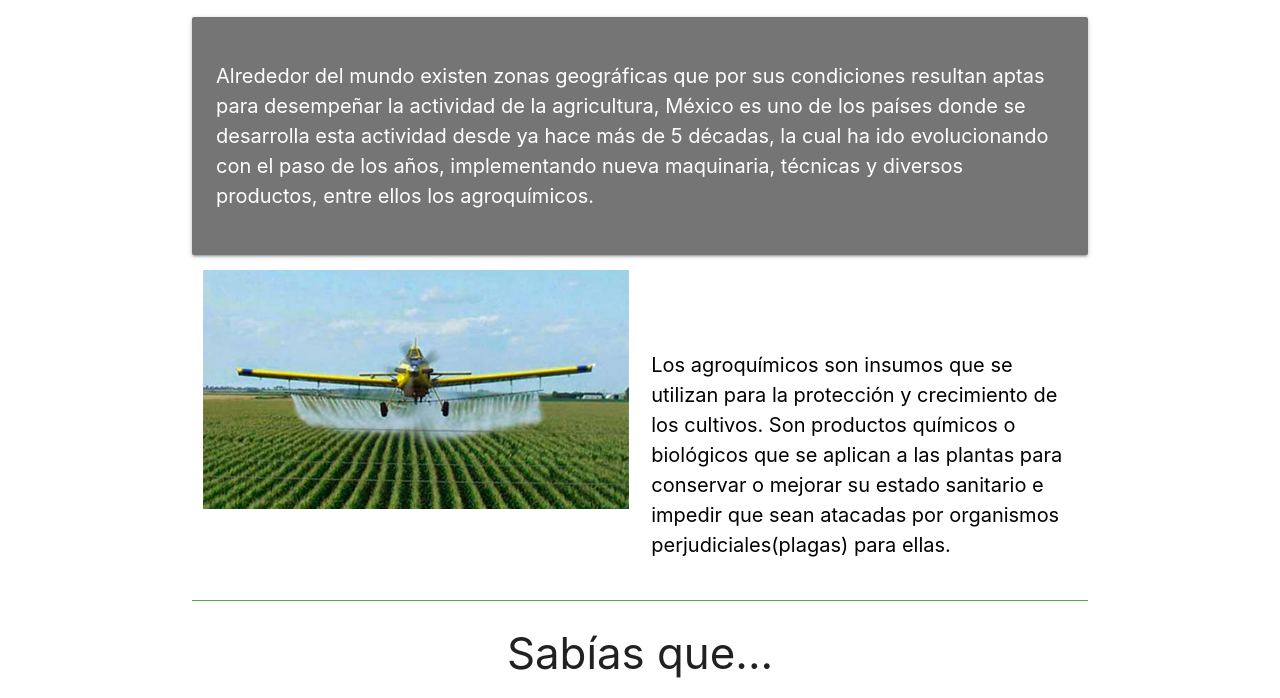
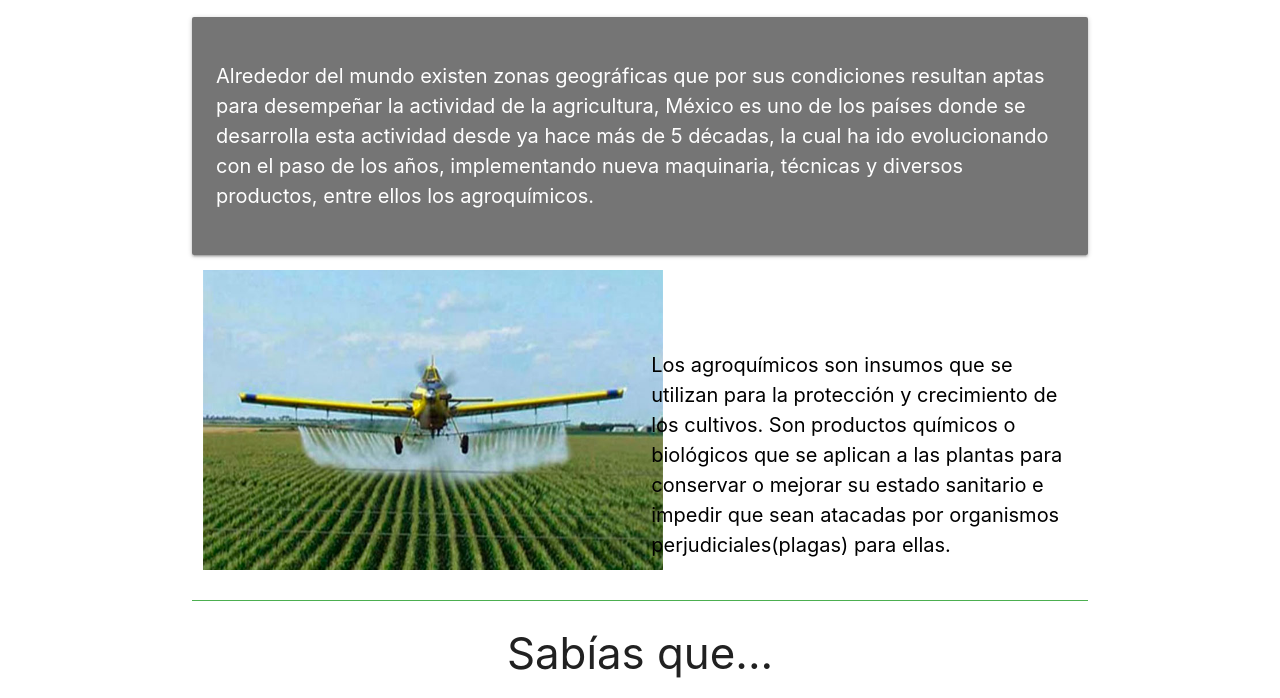
Before and after one commit to AlejandroLeyva20/Agricultura, a plain HTML site: page A&Q.html in a window 1280 px wide. Shown: the part 77-775 px from the top of the page. Drawn offline with nearby package versions, Linux system fonts and the light colour scheme.

Commit message:
Update A&Q.html

```diff
--- a/A&Q.html
+++ b/A&Q.html
@@ -59,7 +59,7 @@
           </span>
         </div>
         <div class="row">
-        	<div class="col m6"><img class="responsive-img" src="images/avion.jpg" width="460" height="300"></div>
+        	<div class="col m6"><img src="images/avion.jpg" width="460" height="300"></div>
           <div class="col s12 m6">
           	<span class="black-text">
             	<p style="font-size:20px"><br><br>Los agroquímicos son insumos que se utilizan para la protección y crecimiento de los cultivos.
```
